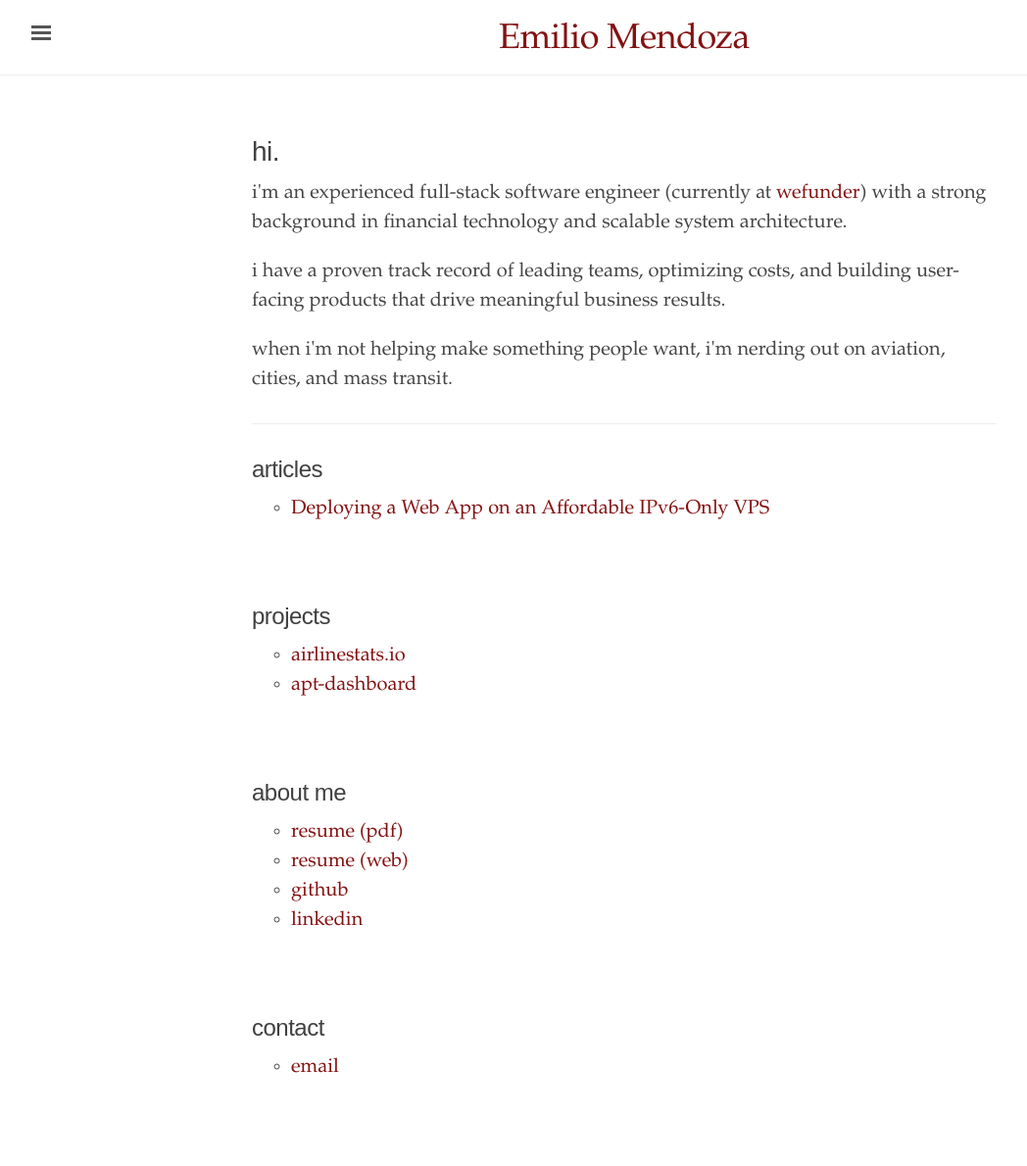
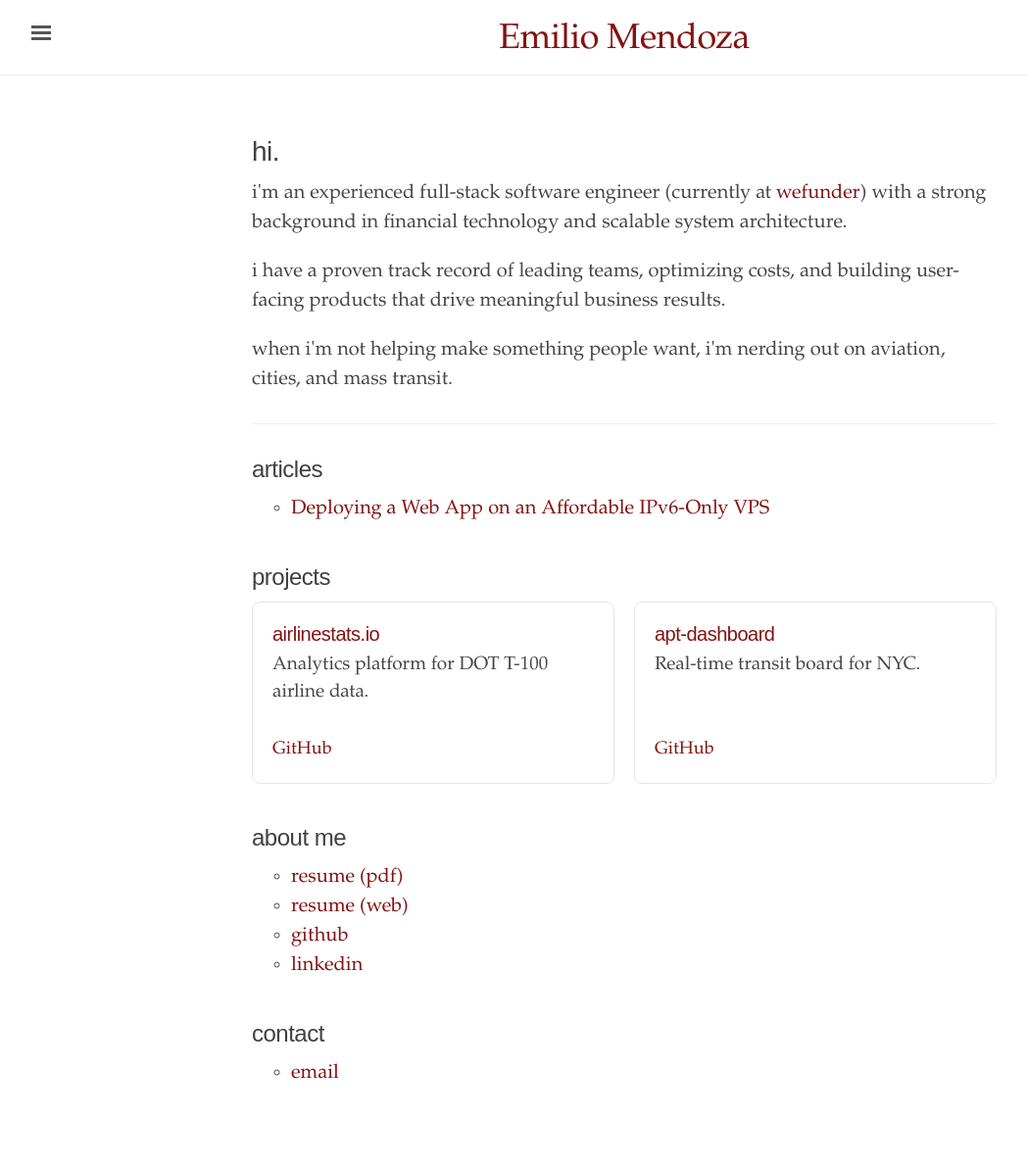
Before and after one commit to emilio2601/emilio2601.dev, a Jekyll site: the page built from index.html, in a window 1280 px wide. Shown: the whole page at 98% size, without its empty margins (3-1051 px from the left). Built offline with Jekyll 4.4.1, drawn with Linux system fonts in a browser that asks for light colours.

Commit message:
project style

```diff
--- a/_sass/_ed.scss
+++ b/_sass/_ed.scss
@@ -555,7 +555,7 @@ div.narrative,
 }
 
 div.toc {
-  margin-bottom: 4rem;
+  margin-bottom: 2rem;
 }
 
 
--- a/assets/css/style.scss
+++ b/assets/css/style.scss
@@ -27,3 +27,47 @@ $link-color: #841212;
 
 @import "ed";
 @import "syntax";
+
+/* Projects cards (scoped) */
+.projects.cards {
+  list-style: none;
+  padding-left: 0;
+  margin: 0;
+  display: grid;
+  grid-template-columns: 1fr;
+  gap: 1rem;
+  justify-content: end;
+
+}
+
+.projects.cards .card {
+  border: 1px solid #e5e5e5;
+  border-radius: 8px;
+  padding: 1rem;
+  background: #fff;
+  flex-direction: column;
+  display: flex;
+  justify-content: space-between;
+}
+
+.projects.cards .card h3 {
+  margin: 0 0 .25rem 0;
+}
+
+.projects.cards .card p {
+  margin: 0 0 .5rem 0;
+  font-size: 0.95rem;
+}
+
+.projects.cards .card .project-meta {
+  font-size: .9rem;
+  color: #666;
+  margin-top: 1rem;
+  margin-bottom: 0;
+}
+
+@media (min-width: 48em) {
+  .projects.cards {
+    grid-template-columns: repeat(2, 1fr);
+  }
+}
--- a/index.html
+++ b/index.html
@@ -35,16 +35,20 @@ title: "Emilio Mendoza"
 
 <div class="toc">
   <h2>projects</h2>
-  <ul class="texts">
-    <li class="text-title">
-      <a href="https://airlinestats.io">
-        airlinestats.io
-      </a>
+  <ul class="projects cards">
+    <li class="card">
+      <div>
+        <h3><a href="https://airlinestats.io">airlinestats.io</a></h3>
+        <p>Analytics platform for DOT T-100 airline data.</p>
+      </div>
+      <p class="project-meta"><a href="https://github.com/emilio2601/airline-stats">GitHub</a></p>
     </li>
-    <li class="text-title">
-      <a href="https://github.com/emilio2601/apt-dashboard">
-        apt-dashboard
-      </a>
+    <li class="card">
+      <div>
+        <h3><a href="https://apt.emilio2601.dev">apt-dashboard</a></h3>
+        <p>Real-time transit board for NYC.</p>
+      </div>
+      <p class="project-meta"><a href="https://github.com/emilio2601/apt-dashboard">GitHub</a></p>
     </li>
   </ul>
 </div>
```
